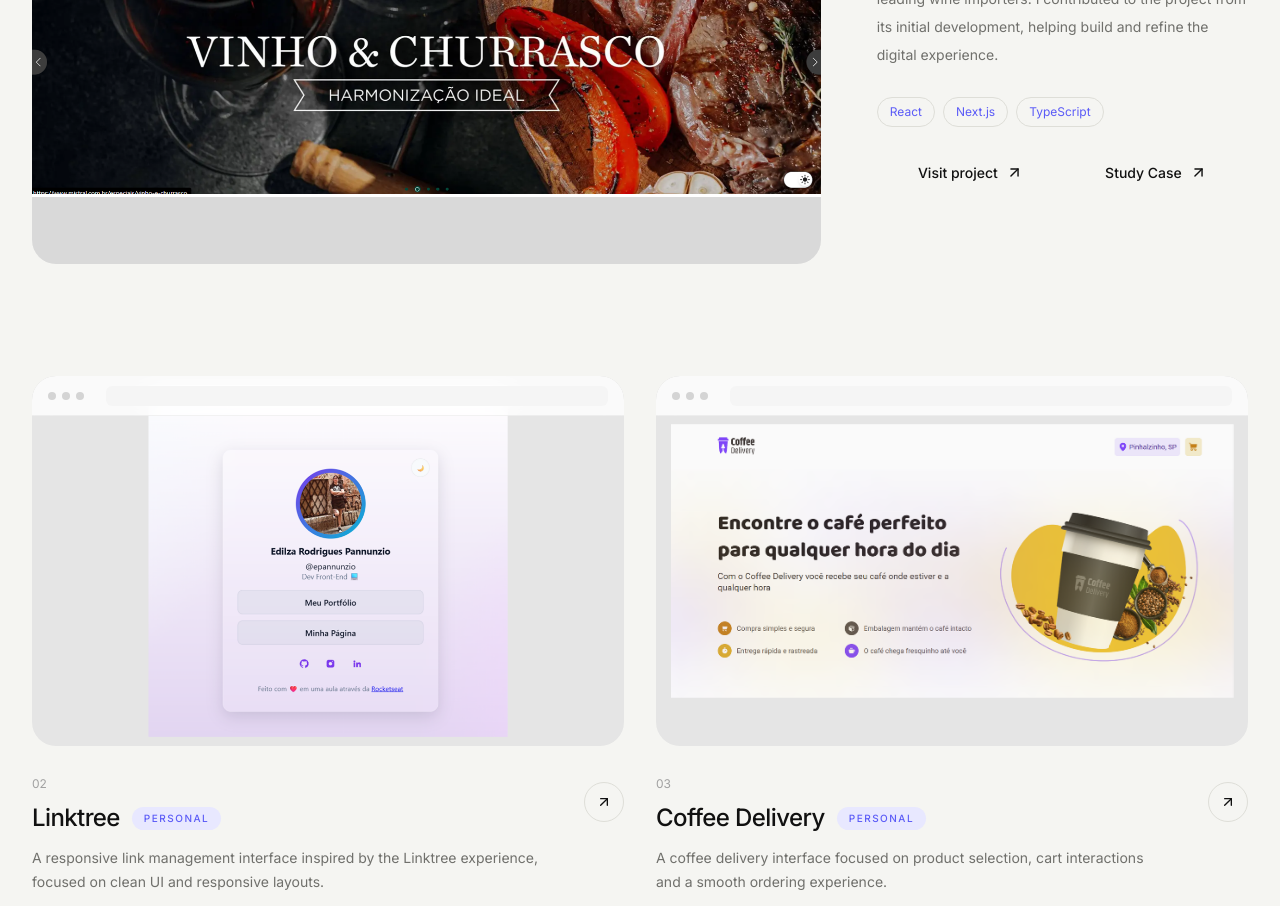
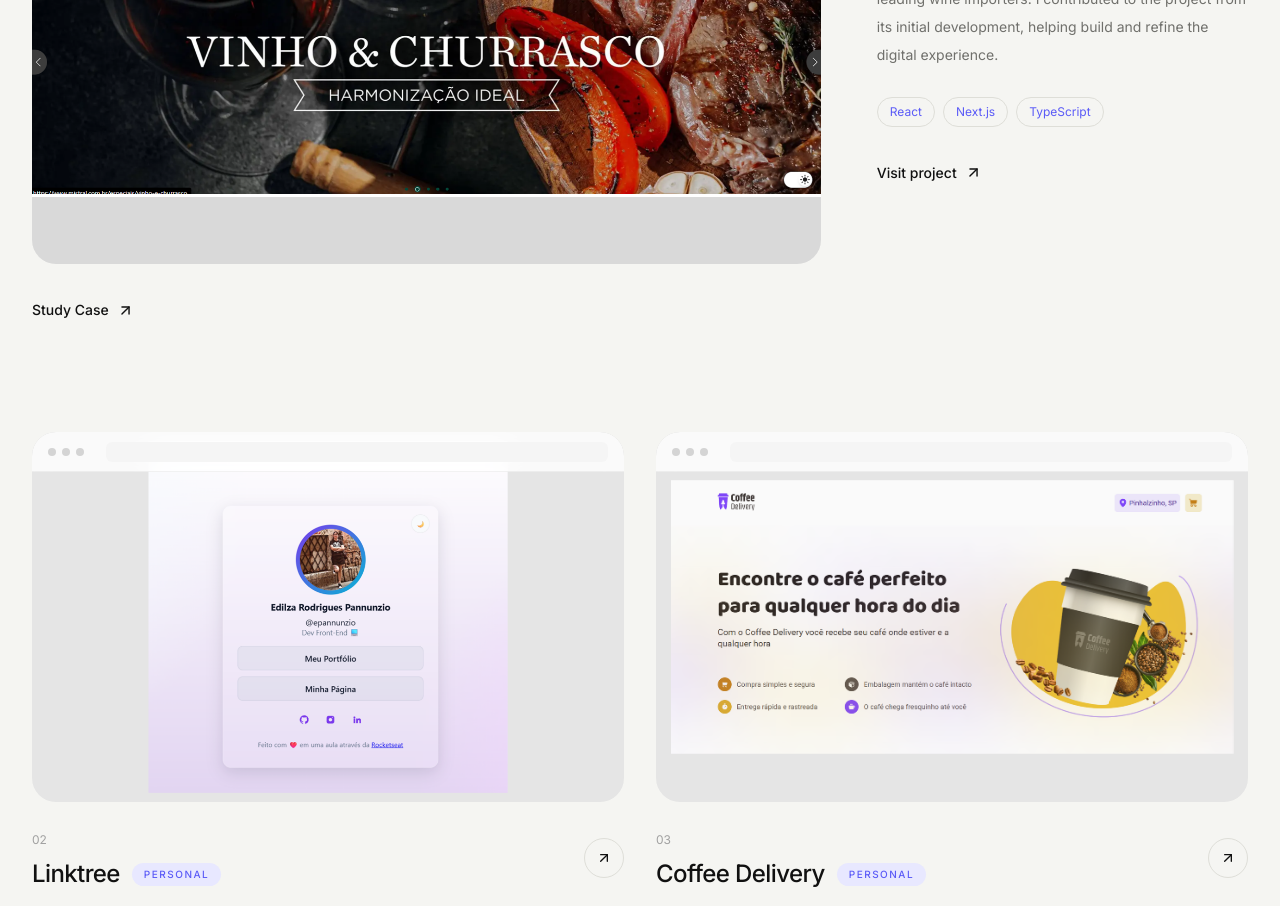
Before and after one commit to epannunzio/edilza-portfolio, a Next.js app: page / in a window 1280 px wide. Shown: the part 2900-3806 px from the top of the page. Built offline with nearby package versions, Linux system fonts and the light colour scheme.

Commit message:
fix: ajuste no link do study case

```diff
--- a/src/app/projects/mistral/page.tsx
+++ b/src/app/projects/mistral/page.tsx
@@ -1,5 +1,9 @@
 import MistralCaseStudy from "@/components/MistralCaseStudy";
 
 export default function MistralPage() {
-  return <MistralCaseStudy />;
+  return (
+    <main>
+      <MistralCaseStudy />
+    </main>
+  );
 }
--- a/src/components/Projects.tsx
+++ b/src/components/Projects.tsx
@@ -5,6 +5,7 @@ import { ArrowUpRight } from "lucide-react";
 import { motion } from "framer-motion";
 import { projects } from "@/data/projects";
 import { useLanguage } from "./LanguageProvider";
+import Link from "next/link";
 
 function ProjectPreview({ project }: { project: (typeof projects)[number] }) {
   const { t, lang } = useLanguage();
@@ -150,7 +151,7 @@ export default function Projects() {
                   </span>
                 ))}
               </div>
-              <div className="flex justify-around">
+              <div className="flex">
               {/* Visit project */}
                 <div className="mt-9 flex items-center gap-2 text-sm font-medium">
                   {t("visit_project")}
@@ -160,20 +161,22 @@ export default function Projects() {
                     className="transition-transform duration-300 group-hover:-translate-y-1 group-hover:translate-x-1"
                   />
                 </div>
-
-                {/* Study Case */}
-                <div className="mt-9 flex items-center gap-2 text-sm font-medium">
-                  {t("study_case")}
-
-                  <ArrowUpRight
-                    size={17}
-                    className="transition-transform duration-300 group-hover:-translate-y-1 group-hover:translate-x-1"
-                  />
-                </div>
               </div>
             </div>
           </a>
-        </motion.article>
+          {/* Study Case */}
+            <Link
+              href="/projects/mistral"
+              className="mt-9 flex items-center gap-2 text-sm font-medium"
+            >
+              {t("study_case")}
+
+            <ArrowUpRight
+              size={17}
+              className="transition-transform duration-300 group-hover:-translate-y-1 group-hover:translate-x-1"
+            />
+            </Link>
+      </motion.article>
 
         {/* Secondary projects */}
         <div className="mt-28 grid gap-x-8 gap-y-20 sm:grid-cols-1 md:grid-cols-2">
--- a/src/data/projects.ts
+++ b/src/data/projects.ts
@@ -21,7 +21,7 @@ export const projects: Project[] = [
       pt: "Uma experiência completa de e-commerce para uma das principais importadoras de vinhos do Brasil. Contribuí desde o desenvolvimento inicial, ajudando a construir e refinar a experiência digital.",
     },
     technologies: ["React", "Next.js", "TypeScript"],
-    url: "/projects/mistral",
+    url: "https://mistral.com.br",
     image: "/projects/mistral.webp",
     featured: true,
     professional: true,
```
